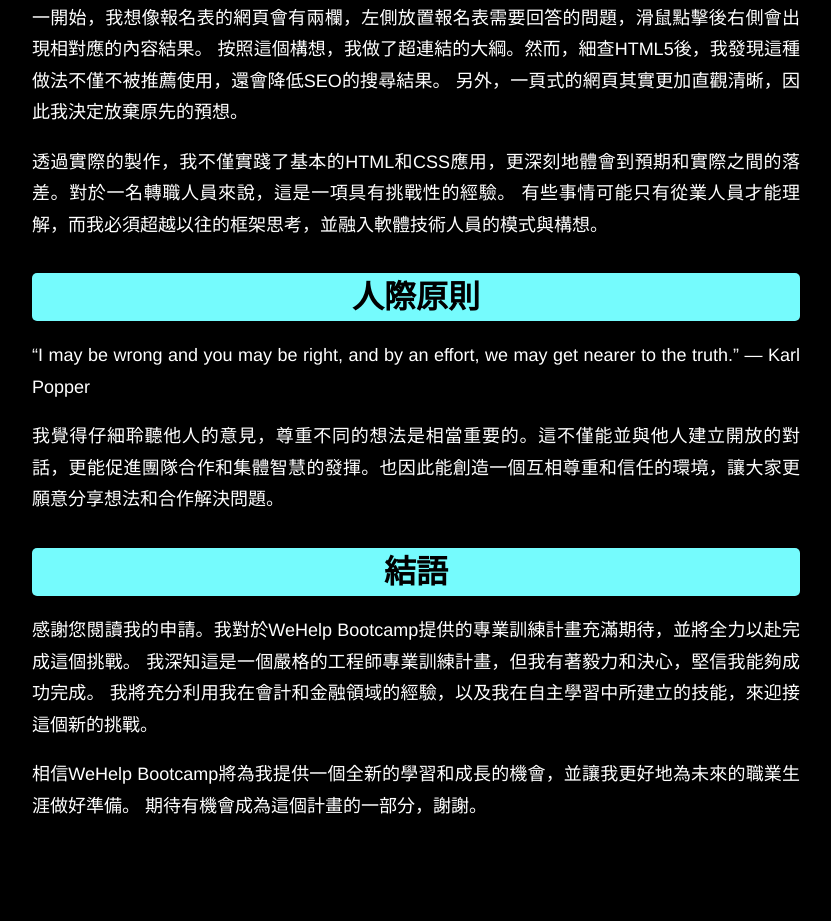
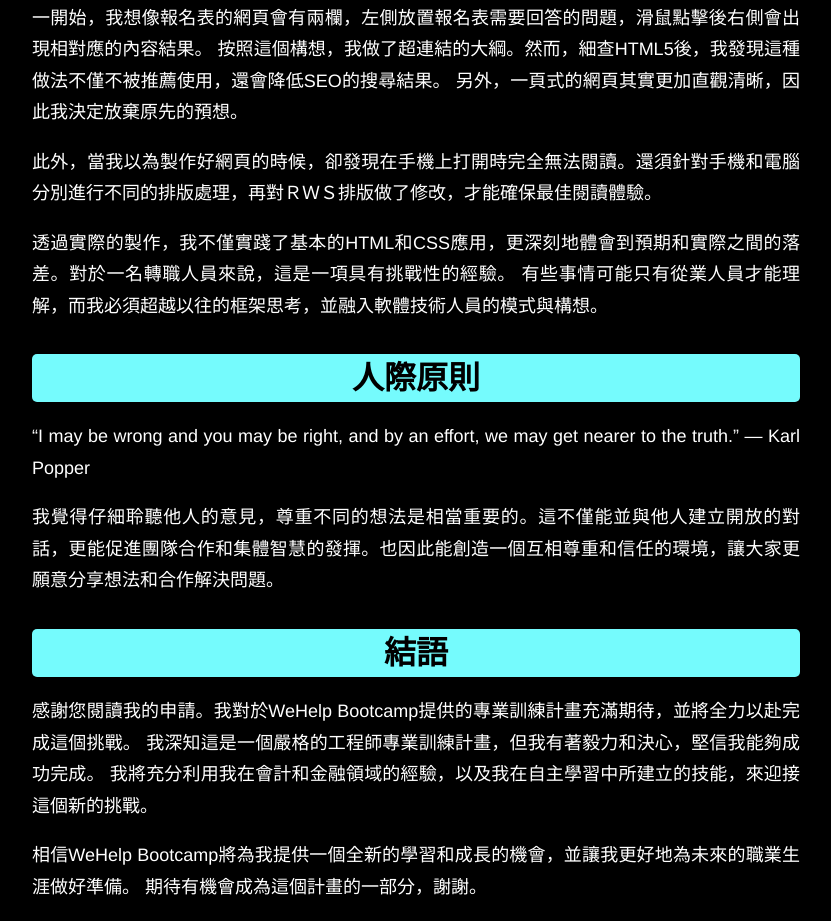
Before and after one commit to poivronvert/rsb-project, a plain HTML site: page index.html in a window 1280 px wide. Shown: the part 2217-3138 px from the top of the page, without its empty margins (224-1055 px from the left). Before the commit the page ends 3057 px from the top, so only its background shows below. Drawn offline with Linux system fonts and the light colour scheme.

Commit message:
修改心得

```diff
--- a/index.html
+++ b/index.html
@@ -64,6 +64,7 @@
         <p>一開始，我想像報名表的網頁會有兩欄，左側放置報名表需要回答的問題，滑鼠點擊後右側會出現相對應的內容結果。
             按照這個構想，我做了超連結的大綱。然而，細查HTML5後，我發現這種做法不僅不被推薦使用，還會降低SEO的搜尋結果。
             另外，一頁式的網頁其實更加直觀清晰，因此我決定放棄原先的預想。</p>
+        <p>此外，當我以為製作好網頁的時候，卻發現在手機上打開時完全無法閱讀。還須針對手機和電腦分別進行不同的排版處理，再對ＲＷＳ排版做了修改，才能確保最佳閱讀體驗。
         <p>透過實際的製作，我不僅實踐了基本的HTML和CSS應用，更深刻地體會到預期和實際之間的落差。對於一名轉職人員來說，這是一項具有挑戰性的經驗。
             有些事情可能只有從業人員才能理解，而我必須超越以往的框架思考，並融入軟體技術人員的模式與構想。</p>
         <h2 class="title">人際原則</h1>
```
